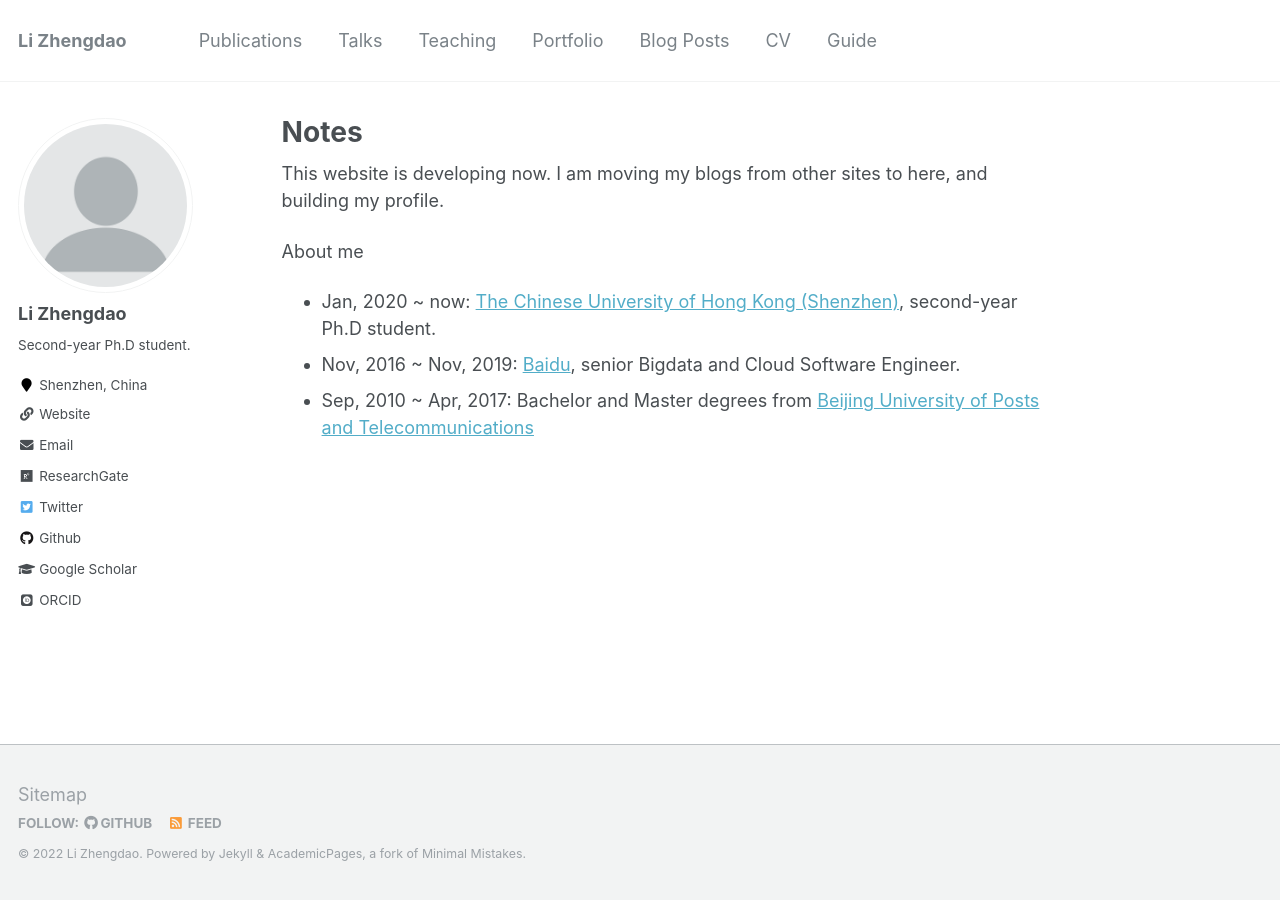
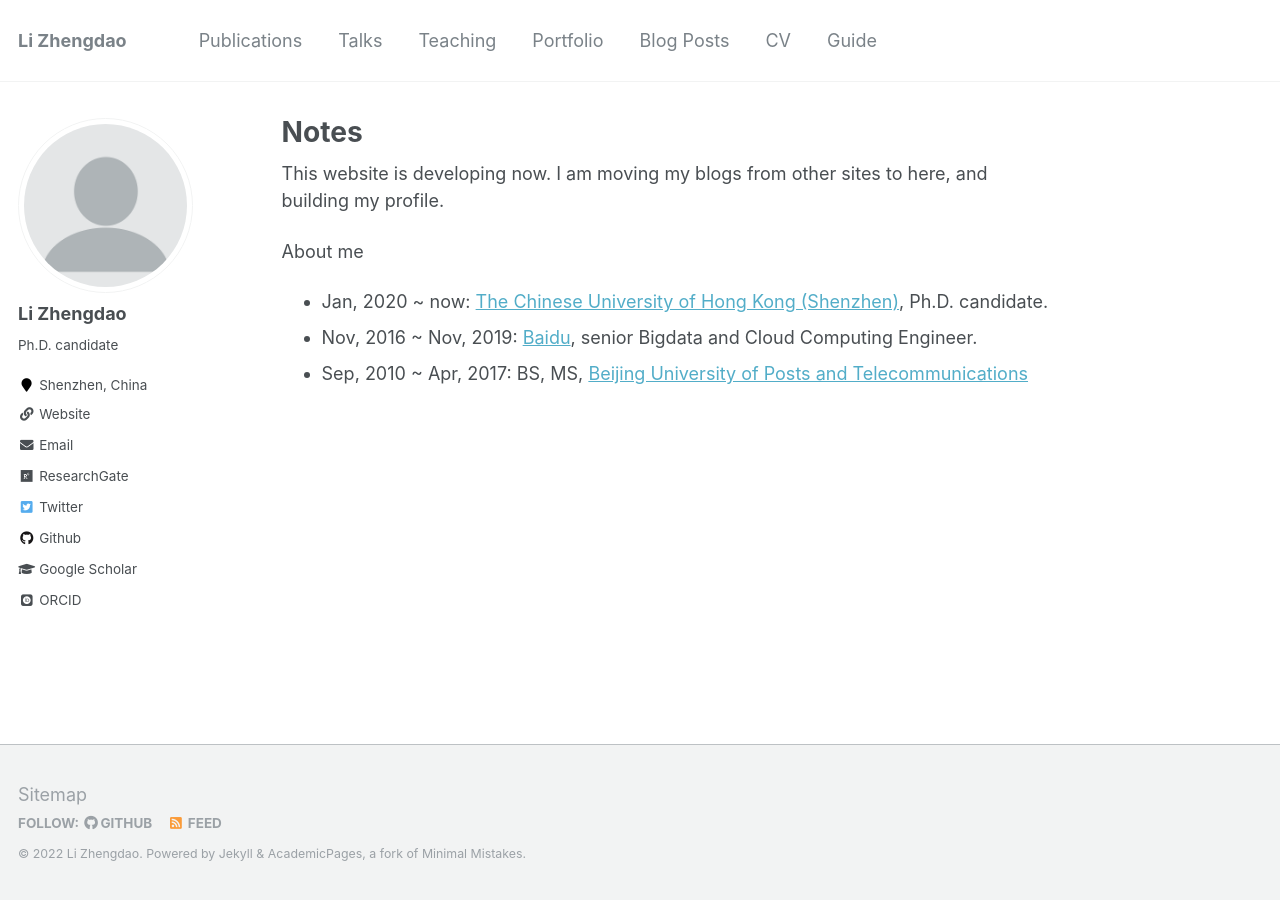
Before and after one commit to zhengdaoli/zhengdaoli.github.io, a Jekyll site: the page built from _pages/about.md, in a window 1280 px wide. Built offline with Jekyll 4.4.1, drawn with Linux system fonts in a browser that asks for light colours; some web fonts are replaced.

Commit message:
update ye cv

```diff
--- a/_config.yml
+++ b/_config.yml
@@ -82,14 +82,14 @@ analytics:
 author:
   name             : "Li Zhengdao"
   avatar           : "profile.png"
-  bio              : "Second-year Ph.D student."
+  bio              : "Ph.D. candidate"
   location         : "Shenzhen, China"
   github : "https://github.com/zhengdaoli"
   googlescholar    : "https://scholar.google.com/citations?user=Ib11UKMAAAAJ&hl=en"
   email            : "mygithubname at link dot myUniversityName dot edu dot cn"
   researchgate     : "https://www.researchgate.net/profile/Li_Zhengdao"
   uri              : "https://zhengdaoli.github.io/"
-  bitbucket        :
+  tech_blog        : "https://blog.csdn.net/bagba"
   codepen          :
   dribbble         :
   flickr           :
--- a/_pages/about.md
+++ b/_pages/about.md
@@ -12,6 +12,6 @@ This website is developing now. I am moving my blogs from other sites to here, a
 
 About me
 
-* Jan, 2020 ~ now: [The Chinese University of Hong Kong (Shenzhen)](https://www.cuhk.edu.cn/), second-year Ph.D student.
-* Nov, 2016 ~ Nov, 2019: [Baidu](https://www.baidu.com/), senior Bigdata and Cloud Software Engineer.
-* Sep, 2010 ~ Apr, 2017: Bachelor and Master degrees from [Beijing University of Posts and Telecommunications](https://www.bupt.edu.cn/)
+* Jan, 2020 ~ now: [The Chinese University of Hong Kong (Shenzhen)](https://www.cuhk.edu.cn/), Ph.D. candidate.
+* Nov, 2016 ~ Nov, 2019: [Baidu](https://www.baidu.com/), senior Bigdata and Cloud Computing Engineer.
+* Sep, 2010 ~ Apr, 2017: BS, MS, [Beijing University of Posts and Telecommunications](https://www.bupt.edu.cn/)
```
